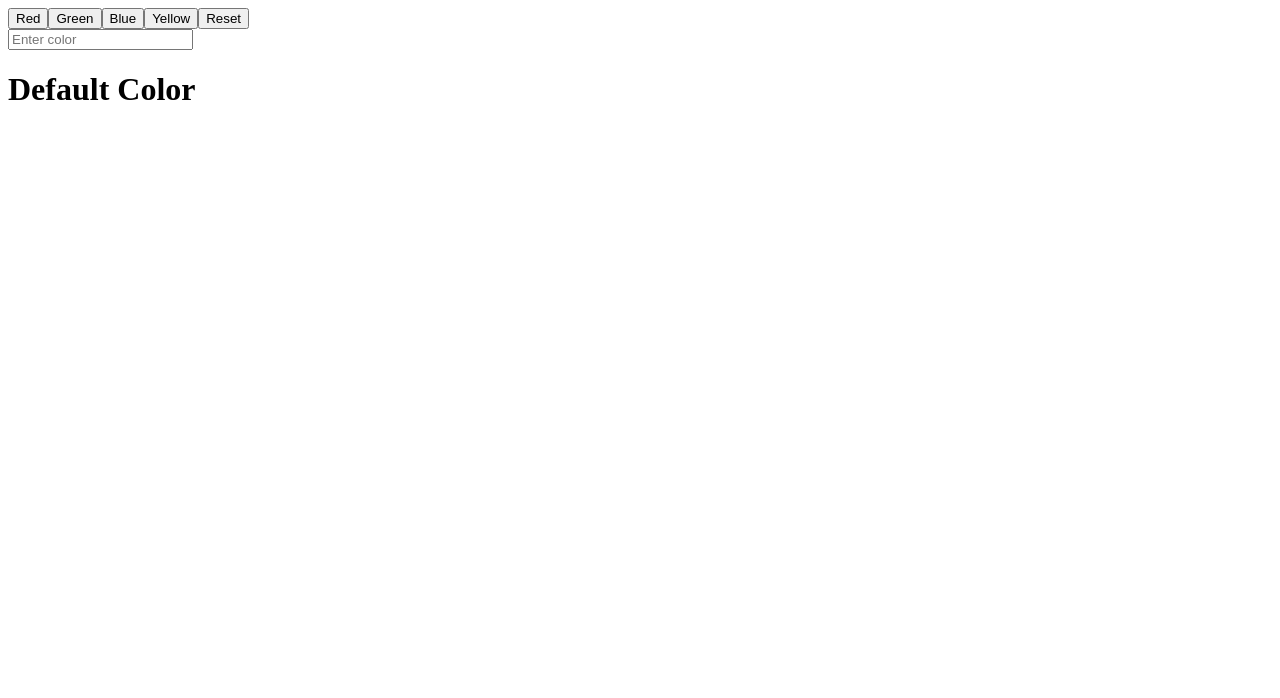
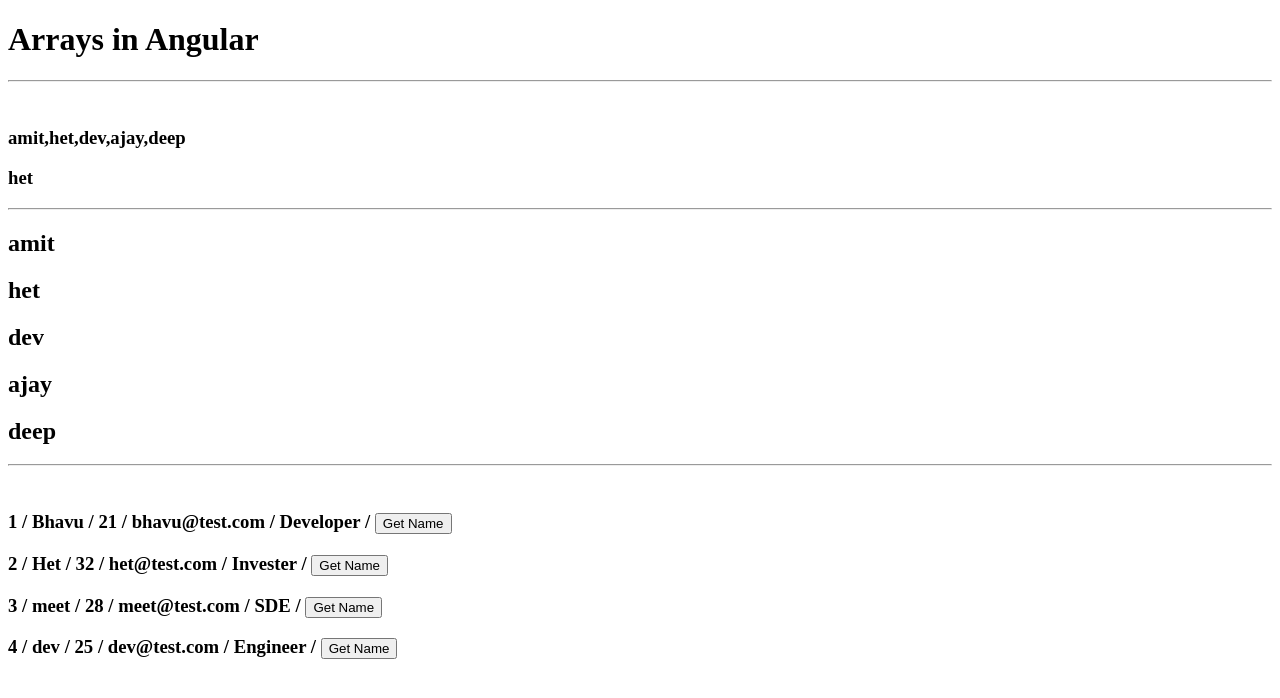
Before and after one commit to Bhavu7/Angular-v20, an Angular app: page / in a window 1280 px wide. Shown: the top 698 px of the page. Built offline with nearby package versions, Linux system fonts and the light colour scheme.

Commit message:
For Loop

```diff
--- a/src/app/app.html
+++ b/src/app/app.html
@@ -75,7 +75,7 @@
   }
 </div> -->
 
-<button (click)="handleColor('red')">Red</button>
+<!-- <button (click)="handleColor('red')">Red</button>
 <button (click)="handleColor('green')">Green</button>
 <button (click)="handleColor('blue')">Blue</button>
 <button (click)="handleColor('yellow')">Yellow</button>
@@ -99,4 +99,41 @@
   @default {
     <h1 style="background-color: rgb(255, 255, 255);">Default Color</h1>
   }
+} -->
+
+<h1>Arrays in Angular</h1>
+<hr />
+<br />
+<h3>{{ users }}</h3>
+<h3>{{ users[1] }}</h3>
+
+<hr />
+
+@for(user of users; track user){
+<h2>{{ user }}</h2>
 }
+
+<hr />
+<br />
+@for(student of students; track student.name; let id = $index){
+<h3>
+  <span>
+    {{ id + 1 }} </span
+  >/
+  <span>
+    {{ student.name }} </span
+  >/
+  <span>
+    {{ student.age }} </span
+  >/
+  <span>
+    {{ student.email }} </span
+  >/
+  <span>
+    {{ student.prof }} </span
+  >/
+  <span>
+    <button (click)="getName(student.name)">Get Name</button>
+  </span>
+</h3>
+}
--- a/src/app/app.ts
+++ b/src/app/app.ts
@@ -129,13 +129,49 @@
   //   this.color = parseInt((event.target as HTMLInputElement).value);
   // }
 
-  color = 'other';
+  // color = 'other';
 
-  handleColor(val : string){
-    this.color = val;
-  }
+  // handleColor(val : string){
+  //   this.color = val;
+  // }
 
-  changeColor(event : Event){
-    this.color = (event.target as HTMLInputElement).value;
+  // changeColor(event : Event){
+  //   this.color = (event.target as HTMLInputElement).value;
+  // }
+
+  users = ['amit', 'het', 'dev', 'ajay', 'deep'];
+  students = [
+    {
+      id: 1,
+      name: 'Bhavu',
+      age: 21,
+      email: 'bhavu@test.com',
+      prof: 'Developer'
+    },
+    {
+      id: 2,
+      name: 'Het',
+      age: 32,
+      email: 'het@test.com',
+      prof: 'Invester'
+    },
+    {
+      id: 3,
+      name: 'meet',
+      age: 28,
+      email: 'meet@test.com',
+      prof: 'SDE'
+    },
+    {
+      id: 4,
+      name: 'dev',
+      age: 25,
+      email: 'dev@test.com',
+      prof: 'Engineer'
+    }
+  ]
+
+  getName(name : string){
+    console.log(name);
   }
 }
```
